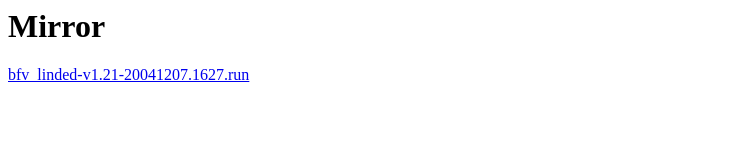
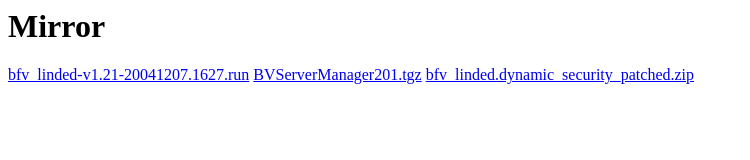
Before and after one commit to bfstats/battlefield-server-binaries-mirror, a plain HTML site: page index.html in a window 1280 px wide. Shown: the whole page, without its empty margins (0-750 px from the left). Drawn offline with Linux system fonts and the light colour scheme.

Commit message:
add links to BVServerManager201.tgz and bfv_linded.dynamic_security_patched.zip

```diff
--- a/index.html
+++ b/index.html
@@ -1,3 +1,5 @@
 <h1>Mirror</h1>
 
 <a href="https://github.com/bfstats/battlefield-server-binaries-mirror/releases/download/1.21/bfv_linded-v1.21-20041207.1627.run">bfv_linded-v1.21-20041207.1627.run</a>
+<a href="https://github.com/bfstats/battlefield-server-binaries-mirror/releases/download/1.21/BVServerManager201.tgz">BVServerManager201.tgz</a>
+<a href="https://github.com/bfstats/battlefield-server-binaries-mirror/releases/download/1.21/bfv_linded.dynamic_security_patched.zip">bfv_linded.dynamic_security_patched.zip</a>
```
